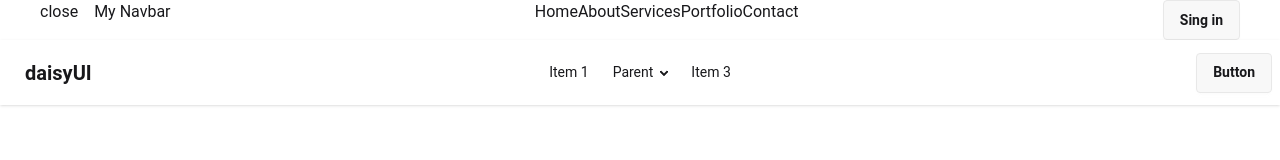
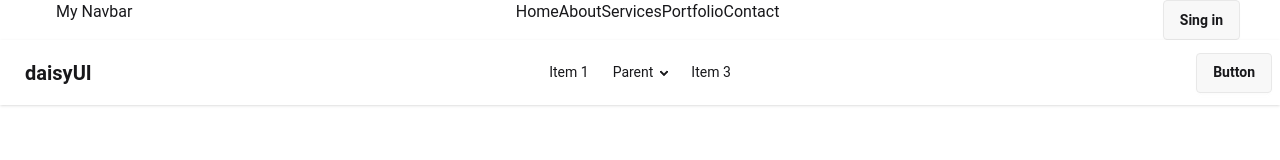
Before and after one commit to mjh-shikder/Tailwind-CSS-Axios-Rechart-Awesome-components, a React (Vite) app: page /contact in a window 1280 px wide. Shown: the top 160 px of the page. Built offline with nearby package versions, Linux system fonts and the light colour scheme.

Commit message:
toggle with Lucide Icons

```diff
--- a/src/Components/NavBar.jsx
+++ b/src/Components/NavBar.jsx
@@ -1,6 +1,7 @@
 import React, { useState } from "react";
 import Links from "./Links";
-import { Menu } from "lucide-react";
+import { Menu, X  } from "lucide-react";
+
 const navigationData = [
   {
     id: 1,
@@ -37,8 +38,8 @@ const NavBar = () => {
   return (
     <nav className="flex justify-between mx-10 ">
           <span className="flex " onClick={()=>setOpen(!open)}>
-              {open ? 'open' : 'close'}
-        <Menu className="md:hidden " />
+              {open ? <X className="md:hidden "></X> : <Menu className="md:hidden " />}
+
         <h3 className="ml-4">My Navbar</h3>
       </span>
       <ul className="flex ">
```
